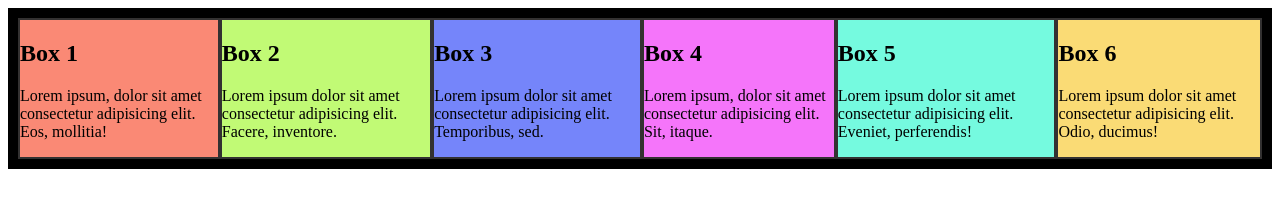
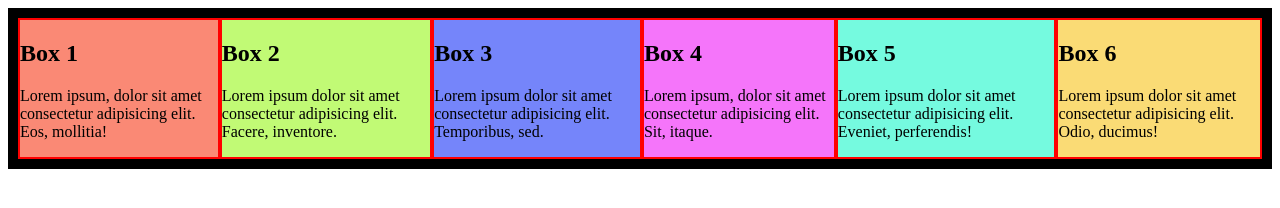
Before and after one commit to princekumar1020/Front-End, a plain HTML site: page CSS/18_FlexDirection/flexdierection.html in a window 1280 px wide. Drawn offline with Linux system fonts and the light colour scheme.

Commit message:
just fixing problem

```diff
--- a/CSS/18_FlexDirection/flexdirection.css
+++ b/CSS/18_FlexDirection/flexdirection.css
@@ -4,10 +4,10 @@
     /* flex-direction: row;
     flex-direction: row-reverse;
     flex-direction: column;
-    flex-direction: column-reverse; */f
+    flex-direction: column-reverse; */
 }
 .box{
-    border: 2px solid rgb(51, 49, 49);
+    border: 2px solid red;
 }
 .box1{
     background-color: #fa8975;
```
